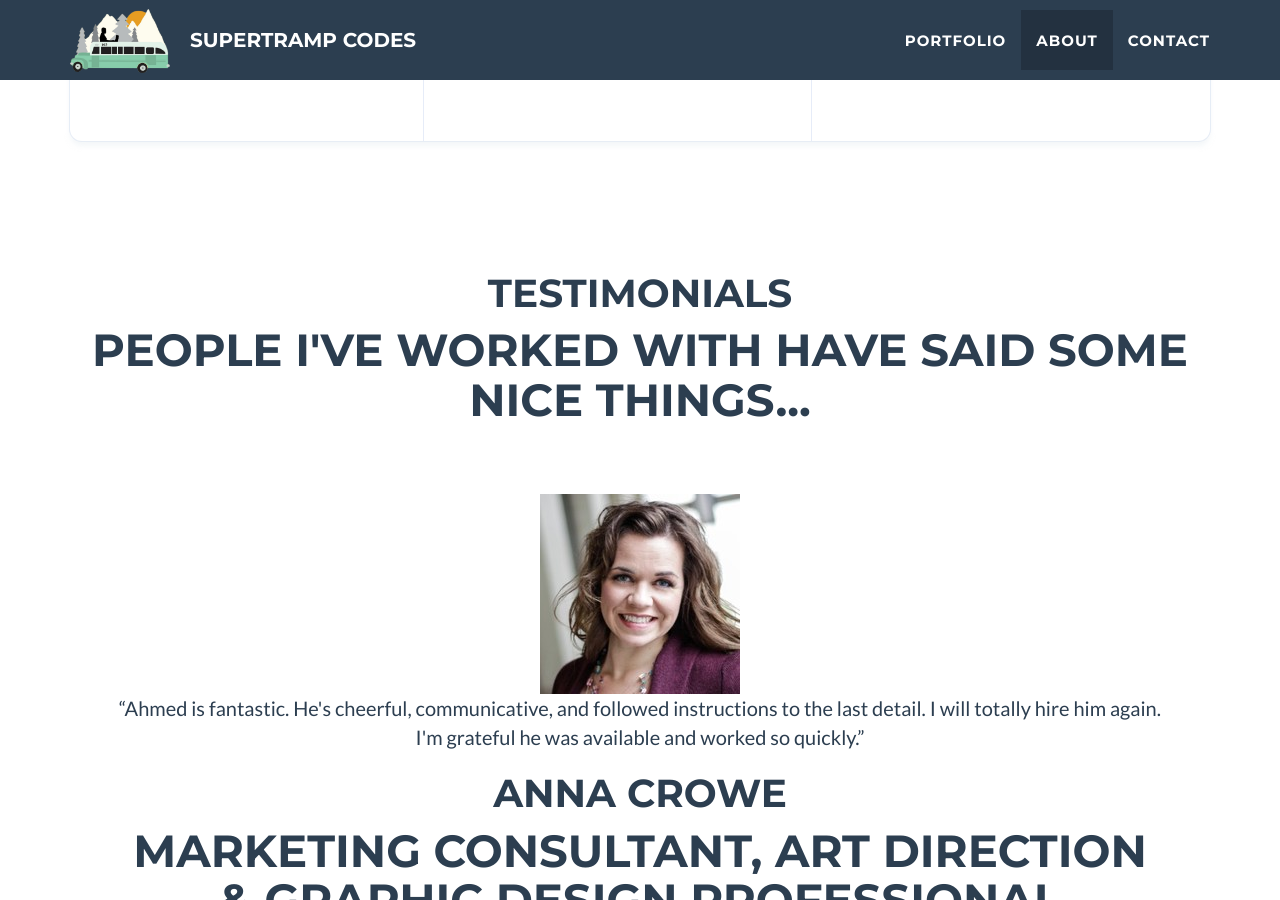
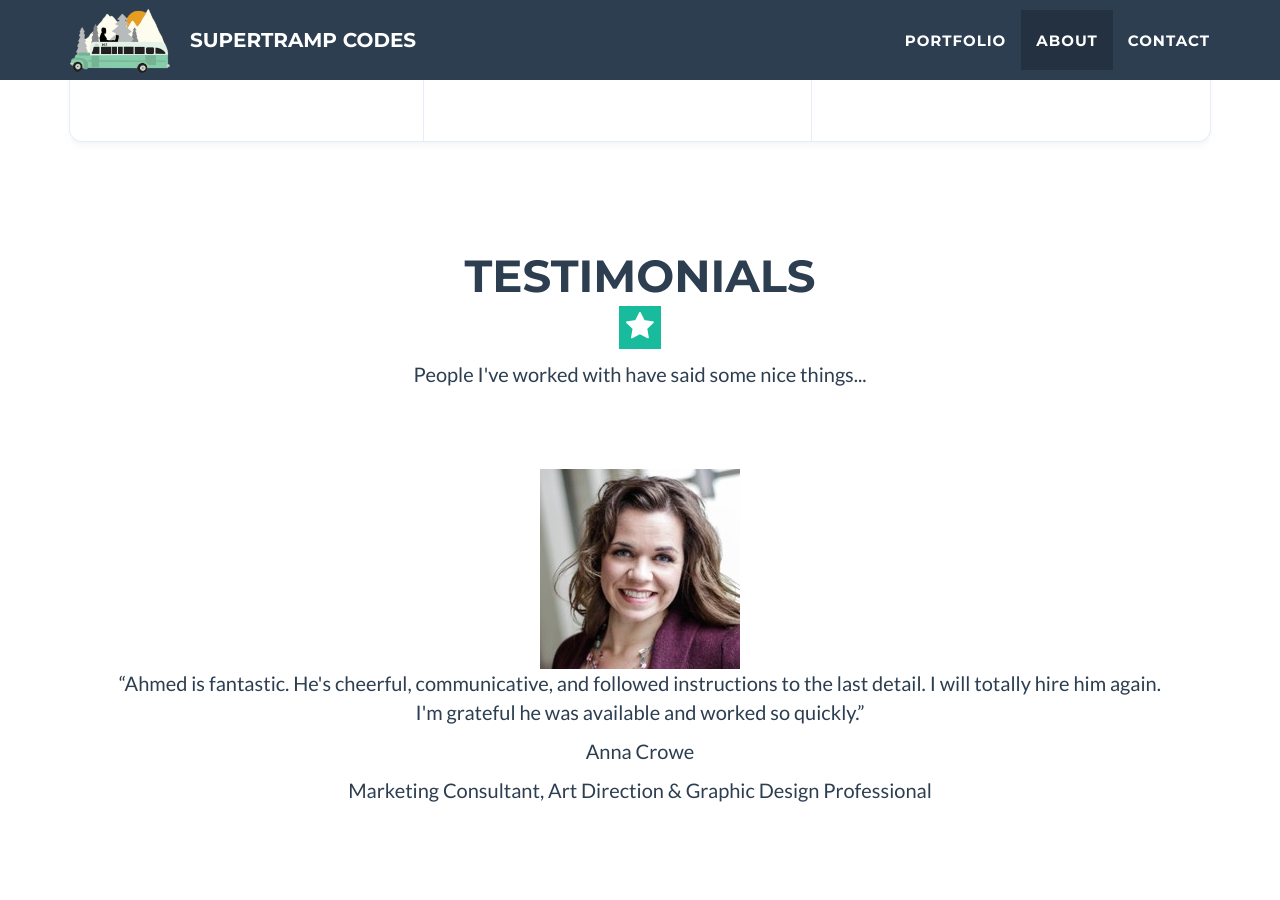
Before and after one commit to Ahmed-Elkashef/Ahmed-Elkashef.github.io, a Jekyll site: the page built from index.html, in a window 1280 px wide and 900 px high, scrolled down 3055 px. Built offline with Jekyll 4.4.1, drawn with Linux system fonts in a browser that asks for light colours.

Commit message:
Update about.html

```diff
--- a/_includes/about.html
+++ b/_includes/about.html
@@ -76,15 +76,16 @@
 <!-- reviews Section -->
 <section class="section testimonials is-medium is-white has-text-centered">
   <div class="container is-narrow">
-    <h1 class="title is-spaced is-size-3-desktop is-size-4-mobile">Testimonials</h1>
-    <h2 class="subtitle is-size-5-desktop">People I've worked with have said some nice things...</h2>
+    <h2 class="title is-spaced is-size-3-desktop is-size-4-mobile">Testimonials</h2>
+    <hr class="star-light">
+    <p class="subtitle is-size-5-desktop">People I've worked with have said some nice things...</p>
     <div class="columns is-centered">
       <div class="column is-two-thirds">
         <div class="testimonials-carousel">
           <div class="testimonial-block"><img class="avatar" src="img/anna-crowe.jpg">
             <p class="quote">“Ahmed is fantastic. He's cheerful, communicative, and followed instructions to the last detail. I will totally hire him again. I'm grateful he was available and worked so quickly.”</p>
-            <h1 class="title is-size-5">Anna Crowe</h1>
-            <h2 class="subtitle is-size-6">Marketing Consultant, Art Direction & Graphic Design Professional</h2>
+            <p class="title is-size-5">Anna Crowe</p>
+            <p class="subtitle is-size-6">Marketing Consultant, Art Direction & Graphic Design Professional</p>
           </div>
         </div>
       </div>
```
